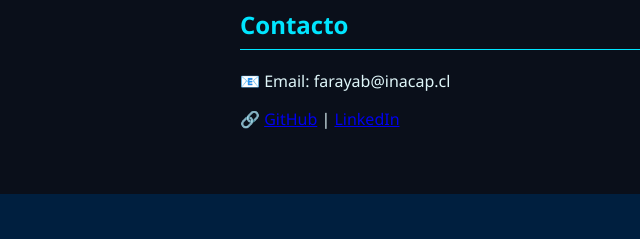
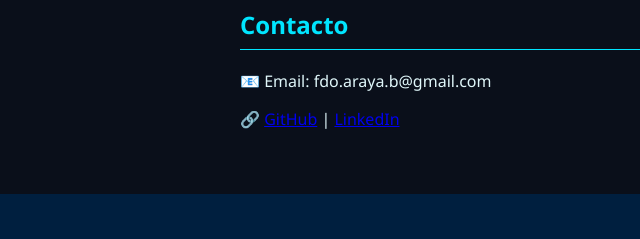
Before and after one commit to FdoArayaB/FdoArayaB.github.io, a plain HTML site: page index.html in a window 1280 px wide. Shown: the part 1476-1715 px from the top of the page, 0-640 px from the left. Drawn offline with Linux system fonts and the light colour scheme.

Commit message:
Update mail

```diff
--- a/index.html
+++ b/index.html
@@ -54,7 +54,7 @@
 
   <section id="contacto">
     <h2>Contacto</h2>
-    <p>📧 Email: farayab@inacap.cl</p>
+    <p>📧 Email: fdo.araya.b@gmail.com</p>
     <p>🔗 <a href="https://github.com/FdoArayaB" target="_blank">GitHub</a> | <a href="https://linkedin.com/in/fernandoarayabarrera" target="_blank">LinkedIn</a></p>
   </section>
 
```
